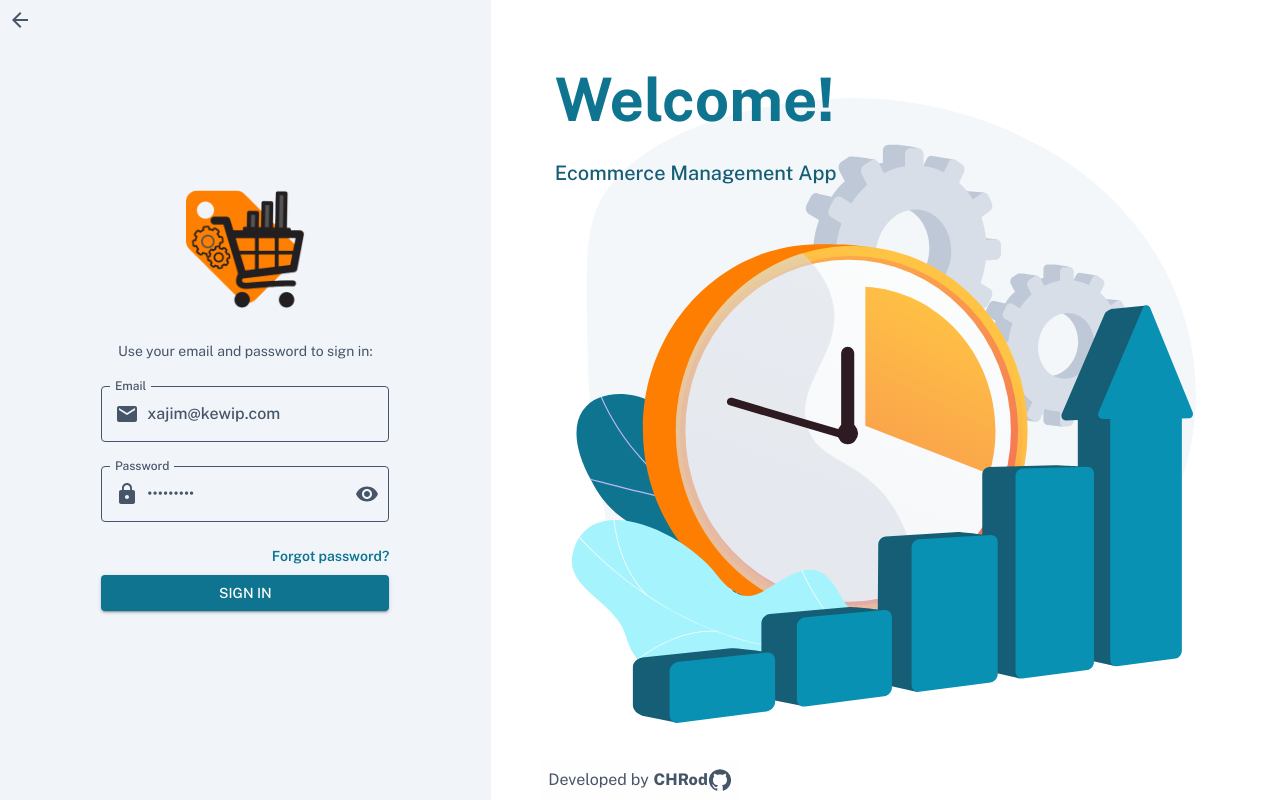
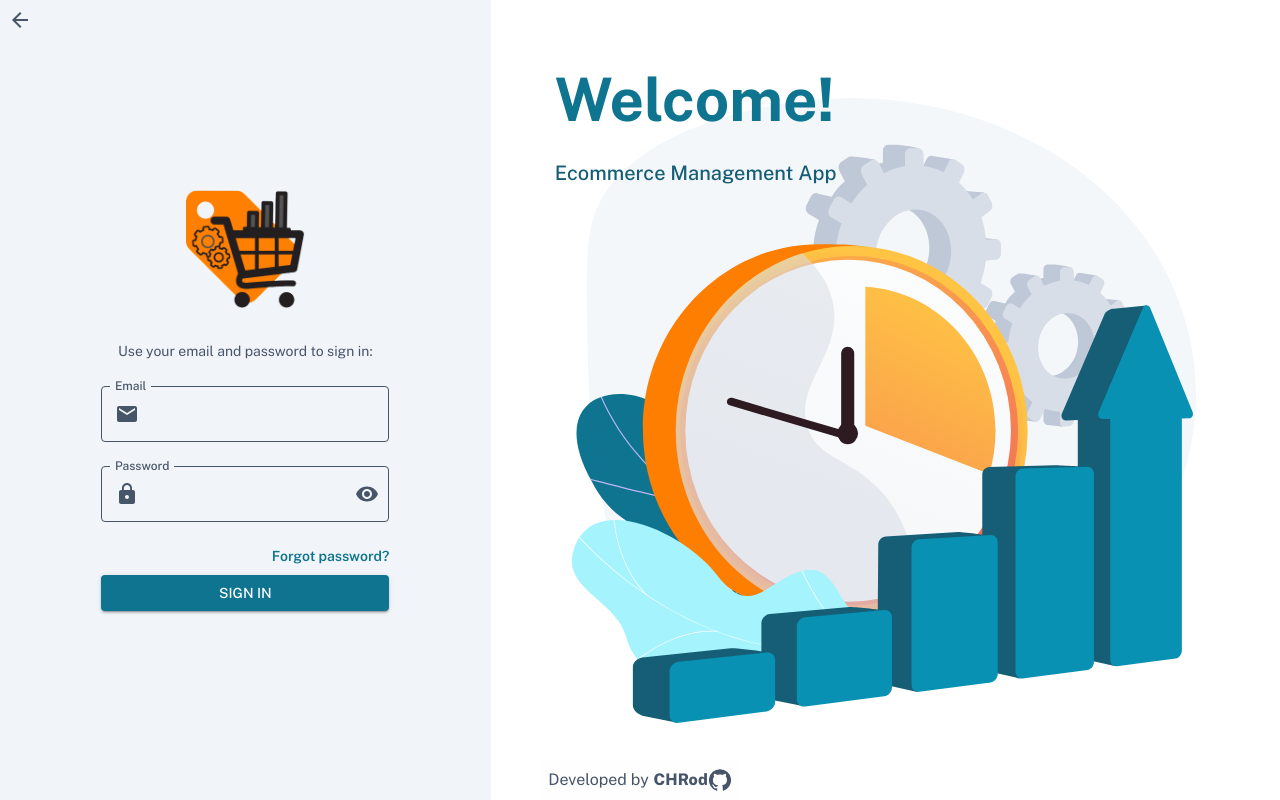
Before and after one commit to carloshrod/ecommerce-admin-app, a Next.js app: page /auth/signin in a window 1280 px wide. Built offline with nearby package versions, Linux system fonts and the light colour scheme; no server answers; the database is empty.

Commit message:
Clean some files

```diff
--- a/src/components/forms/FormSignIn.jsx
+++ b/src/components/forms/FormSignIn.jsx
@@ -9,8 +9,8 @@ import AuthServices from '@services/AuthServices';
 
 const FormSignIn = () => {
 	const [form, setForm] = useState({
-		email: 'xajim@kewip.com',
-		password: 'Test_1234',
+		email: process.env.NEXT_PUBLIC_TEST_EMAIL,
+		password: process.env.NEXT_PUBLIC_TEST_PASSWORD,
 	});
 	// const { form, errors, setErrors, handleInputChange, handleSignIn } =
 	//   useForm(initialForm);
--- a/src/components/utils.js
+++ b/src/components/utils.js
@@ -1,7 +1,7 @@
 import { INDEXES, USERS_INDEXES } from './consts';
 
 export const capFirstLetter = word => {
-	return word.substr(0, 1).toUpperCase() + word.substr(1);
+	return word.charAt(0).toUpperCase() + word.slice(1);
 };
 
 export const isItemSelected = (item, open, router) => {
@@ -29,12 +29,9 @@ export const isItemSelected = (item, open, router) => {
 export const formatRoleName = (roleId, roles) => {
 	try {
 		const roleName = roles.find(role => role.id === roleId).roleName;
-
 		return roleName
 			.split('_')
-			.map(word => {
-				return capFirstLetter(word);
-			})
+			.map(word => capFirstLetter(word))
 			.join(' ');
 	} catch (error) {
 		console.error(error.message);
```
